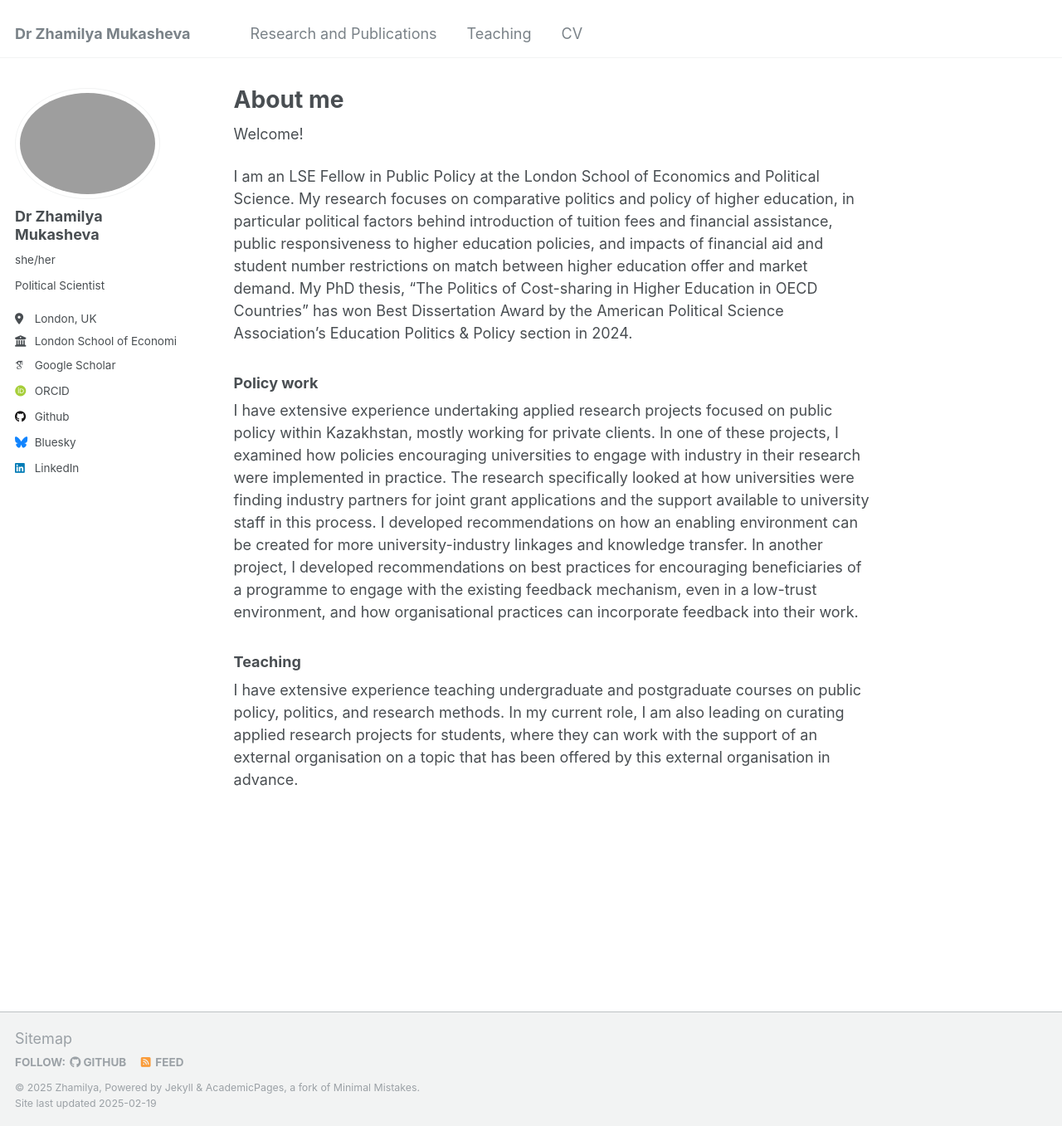
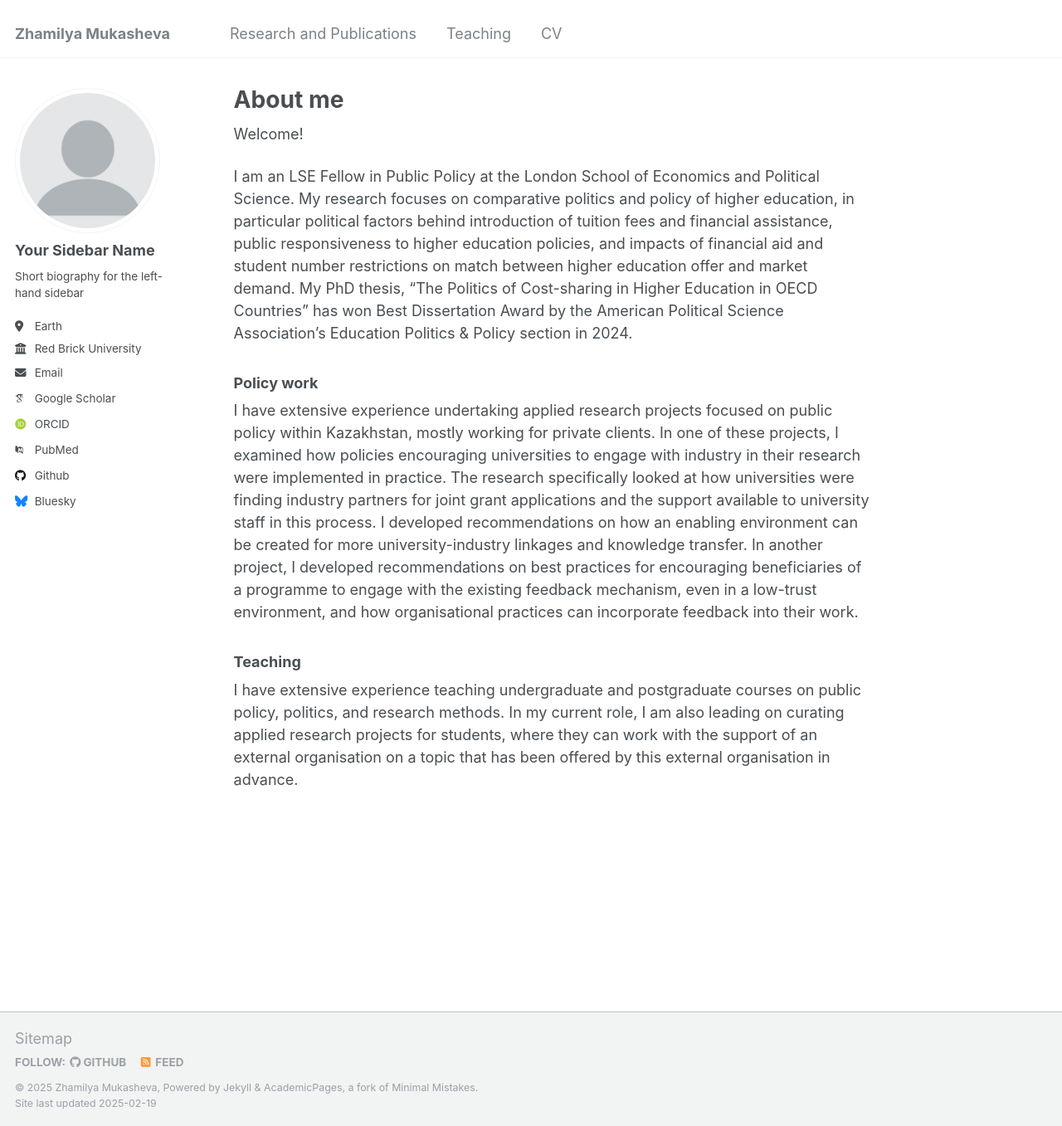
Before and after one commit to zhamilya-mukasheva/zhamilya-mukasheva, a Jekyll site: the page built from _pages/about.md, in a window 1280 px wide and 1357 px high. Shown: the whole window at 83% size. Built offline with Jekyll 4.4.1, drawn with Linux system fonts in a browser that asks for light colours; some web fonts are replaced.

Commit message:
Update _config.yml

```diff
--- a/_config.yml
+++ b/_config.yml
@@ -7,36 +7,37 @@
 # server process.
 
 # Basic Site Settings
-locale                   : "en-GB"
-title                    : "Dr Zhamilya Mukasheva"
+locale                   : "en-US"
+site_theme               : "default"
+title                    : "Zhamilya Mukasheva"
 title_separator          : "-"
-name                     : &name "Zhamilya"
-description              : &description "LSE Fellow in Public Policy, London School of Economics and Political Science"
-url                      : "https://zhamilya-mukasheva.github.io"
-baseurl                  : "" # the subpath of your site, e.g. ""
-repository               : "zhamilya-mukasheva.github.io"
+name                     : &name "Zhamilya Mukasheva"
+description              : &description "personal description"
+url                      : https://zhamilya-mukasheva.github.io # the base hostname & protocol for your site e.g. "https://[your GitHub username].github.io"
+baseurl                  : "" # the subpath of your site, e.g. "/blog"
+repository               : "academicpages/academicpages.github.io"
 
 # Site Author - The following control what appear as part of the author content on the side bar.
 #               If a field is blank the icon and link will not appear, otherwise it will be shown.
 #               Additional customization can be done by editing /_includes/author-profile.html
 author:
   # Biographic information
-  avatar           : "IMG_0036_Web2048.jpg"
-  name             : "Dr Zhamilya Mukasheva"
-  pronouns         : "she/her"
-  bio              : "Political Scientist"
-  location         : "London, UK"
-  employer         : "London School of Economics and Political Science"
+  avatar           : "profile.png"
+  name             : "Your Sidebar Name"
+  pronouns         : # example: "she/her"
+  bio              : "Short biography for the left-hand sidebar"
+  location         : "Earth"
+  employer         : "Red Brick University"
   uri              : # URL
-  email            :
+  email            : "none@example.org"
 
   # Academic websites
   arxiv            : # URL - Update with the correct link to your profile
-  googlescholar    : "https://scholar.google.com/citations?user=hYid2bwAAAAJ&hl=en"
+  googlescholar    : "https://scholar.google.com/citations?user=PS_CX0AAAAAJ"
   impactstory      : # URL
-  orcid            : "https://orcid.org/0000-0002-4562-6272"
+  orcid            : "http://orcid.org/yourorcidurl"
   semantic         : # URL
-  pubmed           : #
+  pubmed           : "https://www.ncbi.nlm.nih.gov/pubmed/?term=john+snow"
   researchgate     : # URL
   scopus           : # URL
 
@@ -44,12 +45,12 @@ author:
   bitbucket        : # Username - Update with your username on the site
   codepen          : # Username
   dribbble         : # Username
-  github           : "zhamilya-mukasheva"
+  github           : "academicpages"
   kaggle           : # Username
   stackoverflow    : # User number or user number and name (i.e., use "1" or "1/jeff-atwood")
 
   # Social media
-  bluesky          : "https://bsky.app/profile/zhamilya-m.bsky.social" # Replace this with you Bluesky username
+  bluesky          : "bsky.app" # Replace this with you Bluesky username
   facebook         : # Username
   flickr           : # Username
   foursquare       : # Username
@@ -58,7 +59,7 @@ author:
   keybase          : # Username
   instagram        : # Username
   lastfm           : # Username
-  linkedin         : "https://www.linkedin.com/in/zhamilya-mukasheva-a3039b133/"
+  linkedin         : # Username
   mastodon         : # URL
   medium           : # URL
   pinterest        : # Username
@@ -79,7 +80,7 @@ publication_category:
   books:
     title: 'Books'
   manuscripts:
-    title: 'Journal Articles & Working Papers'
+    title: 'Journal Articles'
   conferences:
     title: 'Conference Papers'
 
```
